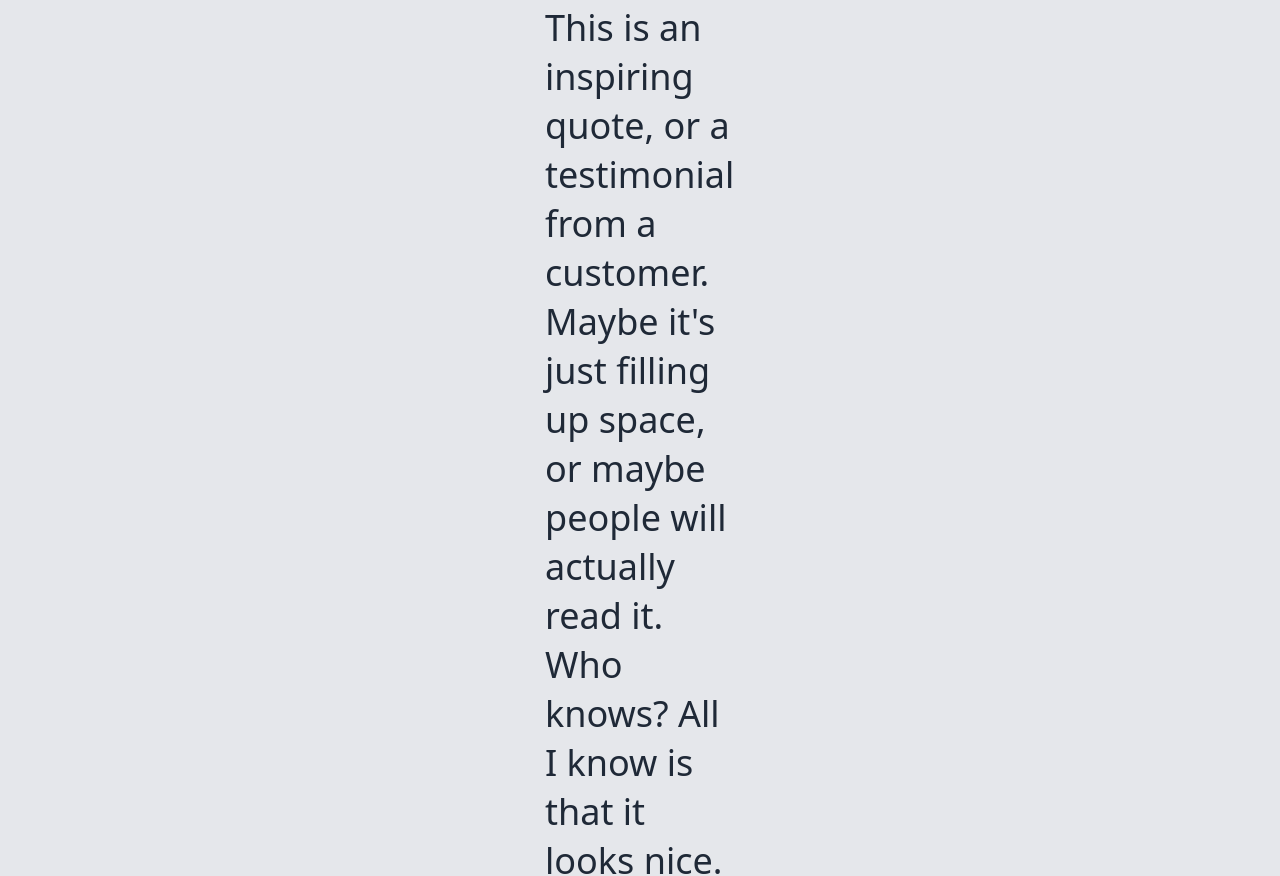
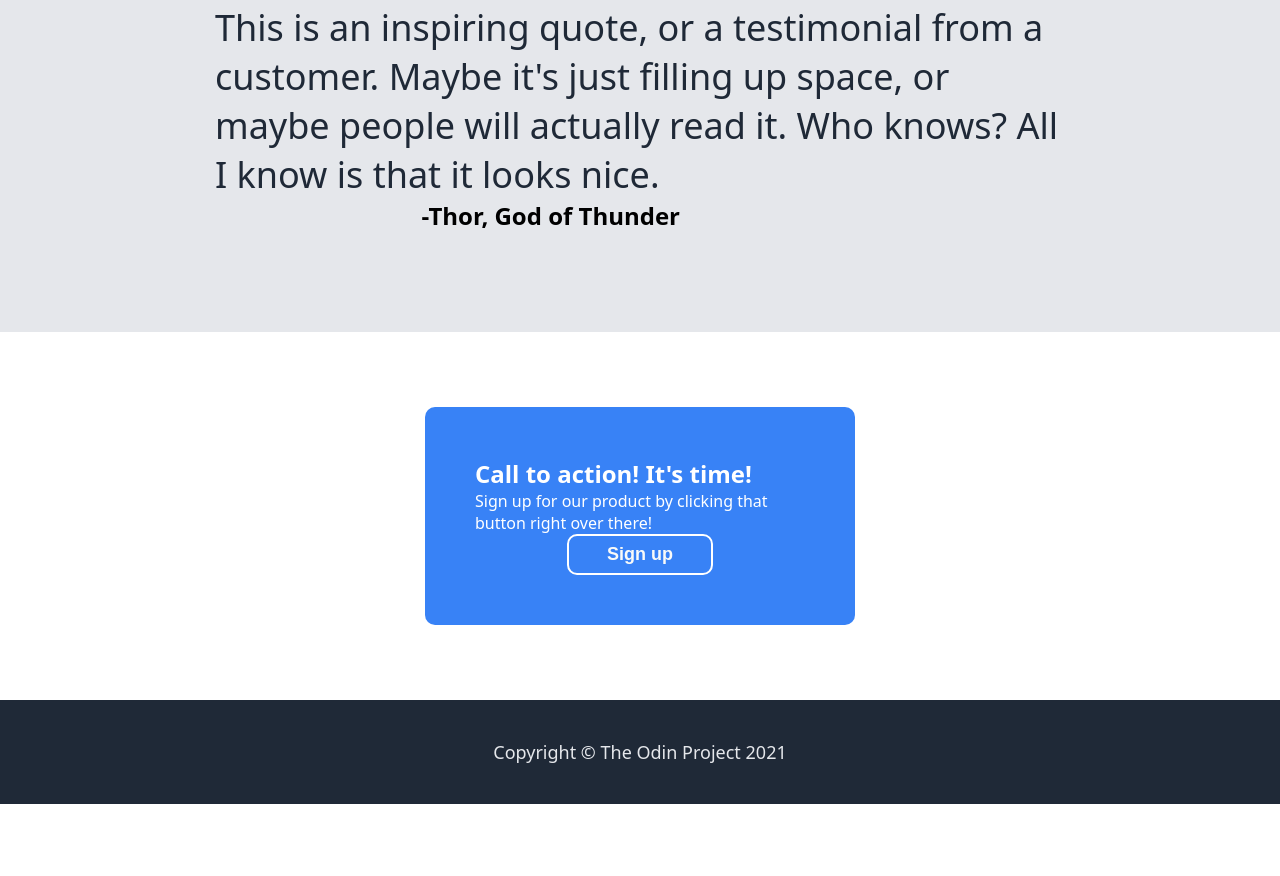
Before and after one commit to pookzy/odin-landing-page, a plain HTML site: page index.html in a window 1280 px wide. Shown: the part 1636-2512 px from the top of the page. After the commit the page ends 2440 px from the top, so only its background shows below. Drawn offline with Linux system fonts and the light colour scheme.

Commit message:
feat: add footer and adjust CTA/quote flex layout

```diff
--- a/index.html
+++ b/index.html
@@ -52,12 +52,13 @@
             <p class="quote-text">This is an inspiring quote, or a testimonial from a customer. Maybe it's just filling up space, or maybe people will actually read it. Who knows? All I know is that it looks nice.</p>
             <div class="author">-Thor, God of Thunder</div>
         </div>
-        <div class="cto-content">
-            <div class="cto-text">
-                <div class="cto-headline">Call to action! It's time!</div>
+        <div class="cta-content">
+            <div class="cta-text">
+                <div class="cta-headline">Call to action! It's time!</div>
                 <div>Sign up for our product by clicking that button right over there!</div>
             </div>
             <button class="second-button">Sign up</button>
         </div>
+        <div class="footer">Copyright © The Odin Project 2021</div>
     </body>
 </html>
--- a/style.css
+++ b/style.css
@@ -115,7 +115,7 @@ h2 {
     background-color: #E5E7EB;
     display: flex;
     flex-direction: column;
-    padding: 100px 545px;
+    padding: 100px;
 }
 
 .quote-text {
@@ -123,36 +123,59 @@ h2 {
     color: #1F2937;
     font-weight: 300;
     margin-bottom: 0;
+    display: flex;
+    align-self: center;
+    flex: 1 1 auto;
+    max-width: 850px;
 }
 
 .author {
-    text-align: right;
     font-weight: bold;
-    padding-right: 40px;
+    margin-right: 500px;
     font-size: 24px;
+    display: flex;
+    align-self: flex-end;
 }
 
-.cto-content {
+.cta-content {
     display: flex;
     background-color: #3882F6;
     margin: 75px 425px;
     padding: 50px;
     justify-content: space-evenly;
     border-radius: 10px;
+    flex-wrap: wrap;
+    flex: 1 1 0;
+    min-width: 80px;
 }
 
 .second-button {
     border-color: white;
     border-radius: 10px;
     border-style: solid;
-    padding: 8px 38px
+    padding: 8px 38px;
+    display:flex;
+    flex: 0 1 auto;
 }
 
-.cto-text {
+.cta-text {
     color: white;
+    display: flex;
+    flex-direction: column;
+    flex: 0 1 auto;
 }
 
-.cto-headline {
+.cta-headline {
     font-weight: bold;
     font-size: 24px;
 }
+
+.footer {
+    background-color: #1F2937;
+    color: #E5E7EB;
+    text-align: center;
+    padding-bottom: 40px;
+    padding-top: 40px;
+    font-weight: 400;
+    font-size: 18px;
+}
```
